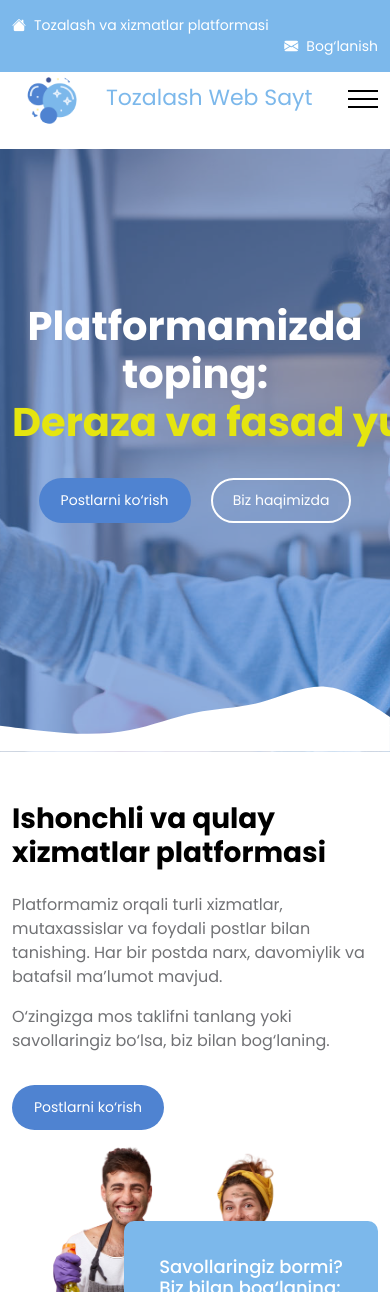
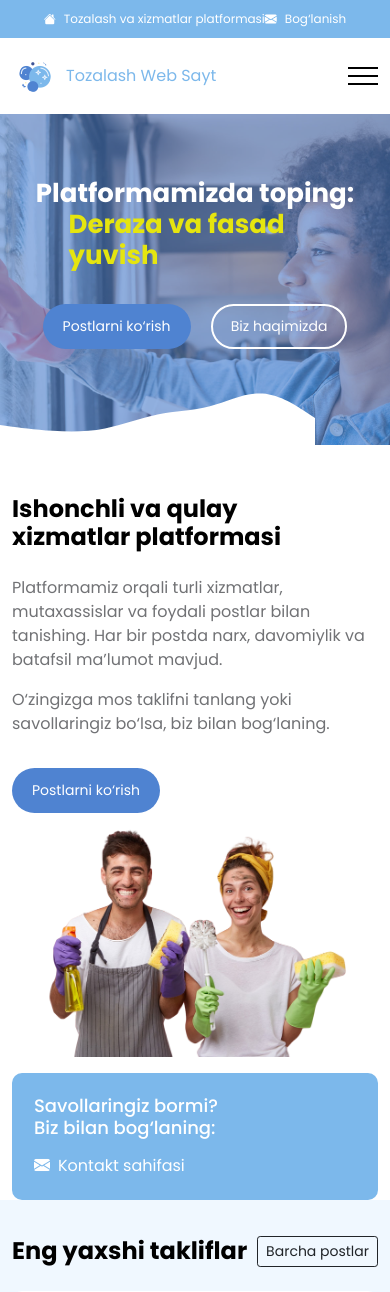
Before and after one commit to NosirbekDev9373/Laravel-for-testing-website, a Laravel app: page / in a window 390 px wide. Shown: the top 1292 px of the page. Run offline with Laravel 12, Linux system fonts and the light colour scheme; data comes from the database, SQL or seed files in the repository.

Commit message:
feat: improve mobile layout responsiveness

```diff
--- /dev/null
+++ b/public/css/mobile.css
@@ -0,0 +1,284 @@
+html {
+  -webkit-text-size-adjust: 100%;
+}
+
+body {
+  overflow-x: hidden;
+}
+
+img,
+video {
+  max-width: 100%;
+  height: auto;
+}
+
+.post-content {
+  overflow-wrap: anywhere;
+}
+
+@media (max-width: 991.98px) {
+  .site-header {
+    padding-top: 10px;
+    padding-bottom: 10px;
+  }
+
+  .site-header p,
+  .site-header p a {
+    font-size: 12px;
+  }
+
+  .navbar {
+    position: relative;
+    top: 0;
+    padding-top: 10px;
+    padding-bottom: 10px;
+  }
+
+  .navbar-brand {
+    display: inline-flex;
+    align-items: center;
+    max-width: calc(100% - 56px);
+    font-size: 16px;
+  }
+
+  .navbar-brand .logo {
+    flex: 0 0 auto;
+    width: 46px;
+    height: 46px;
+    padding: 7px;
+  }
+
+  .navbar-brand span {
+    overflow: hidden;
+    text-overflow: ellipsis;
+    white-space: nowrap;
+  }
+
+  .navbar-collapse {
+    max-height: calc(100vh - 140px);
+    overflow-y: auto;
+    margin-top: 10px;
+  }
+
+  .navbar-expand-lg .navbar-nav {
+    padding-bottom: 12px;
+  }
+
+  .navbar-expand-lg .navbar-nav .nav-link {
+    margin: 3px 12px;
+  }
+
+  .navbar-expand-lg .navbar-nav .nav-link.custom-btn {
+    width: calc(100% - 24px);
+    margin: 6px 12px;
+    text-align: center;
+  }
+
+  .navbar-nav .nav-item.ms-2,
+  .navbar-nav .nav-item.ms-3,
+  .navbar-nav .nav-item.ms-lg-3 {
+    margin-left: 0 !important;
+  }
+
+  .navbar-nav .dropdown-menu {
+    left: 0;
+    max-width: none;
+    margin-top: 0;
+    padding: 6px 0;
+  }
+
+  .navbar-nav .dropdown-item {
+    padding: 8px 16px;
+  }
+
+  .site-footer .col-lg-12.d-flex {
+    flex-wrap: wrap;
+    gap: 12px;
+  }
+
+  .site-footer .footer-menu.ms-5 {
+    margin-left: 0 !important;
+  }
+
+  .site-footer-bottom .text-end {
+    text-align: center !important;
+  }
+
+  .copyright-text {
+    margin-right: 0;
+  }
+}
+
+@media (max-width: 767.98px) {
+  h1 {
+    font-size: 32px;
+  }
+
+  h2 {
+    font-size: 24px;
+  }
+
+  h3 {
+    font-size: 22px;
+  }
+
+  h4 {
+    font-size: 18px;
+  }
+
+  .section-padding {
+    padding-top: 36px;
+    padding-bottom: 36px;
+  }
+
+  .hero-section {
+    min-height: 0;
+    padding-top: 64px;
+    padding-bottom: 88px;
+  }
+
+  .hero-section h1 {
+    font-size: 26px;
+    overflow-wrap: anywhere;
+  }
+
+  .hero-section .cd-words-wrapper {
+    max-width: 100%;
+  }
+
+  .hero-section .cd-words-wrapper b {
+    white-space: normal;
+  }
+
+  .hero-section .custom-btn {
+    margin-bottom: 8px;
+  }
+
+  .hero-section svg {
+    height: 70px;
+    bottom: -1px;
+  }
+
+  .banner-section {
+    min-height: 190px;
+    padding-top: 42px;
+    padding-bottom: 28px;
+  }
+
+  .banner-section h1 {
+    font-size: 26px;
+    overflow-wrap: anywhere;
+  }
+
+  .banner-section .breadcrumb {
+    margin-top: 6px;
+    font-size: 12px;
+  }
+
+  .services-thumb {
+    padding: 16px;
+  }
+
+  .services-thumb .row {
+    --bs-gutter-x: 0;
+  }
+
+  .services-image,
+  .team-image {
+    aspect-ratio: 16 / 10;
+  }
+
+  .services-icon-wrap {
+    font-size: 12px;
+    padding: 6px 10px;
+  }
+
+  .services-info {
+    margin-top: 14px !important;
+  }
+
+  .services-detail-section .services-info {
+    padding-right: 0 !important;
+    padding-left: 0 !important;
+  }
+
+  .services-title {
+    font-size: 18px;
+  }
+
+  .services-info p {
+    font-size: 14px;
+  }
+
+  .services-info .badge {
+    font-size: 11px;
+  }
+
+  .custom-btn {
+    font-size: 14px;
+    padding: 10px 18px;
+  }
+
+  .custom-block-wrap .custom-block {
+    position: static;
+    margin-top: 16px;
+  }
+
+  .custom-block {
+    padding: 22px;
+  }
+
+  .featured-block {
+    padding: 18px;
+  }
+
+  .site-footer {
+    padding-top: 32px;
+  }
+
+  .site-footer-bottom {
+    margin-top: 28px;
+    padding-top: 18px;
+    padding-bottom: 18px;
+  }
+
+  .footer-menu {
+    column-count: 1;
+  }
+
+  .form-control,
+  .form-select,
+  textarea {
+    font-size: 16px;
+  }
+}
+
+@media (max-width: 575.98px) {
+  .site-header .row > div {
+    justify-content: center;
+    row-gap: 4px;
+    text-align: center;
+  }
+
+  .site-header p {
+    margin-right: 0 !important;
+  }
+
+  .site-header .site-header-icon-wrap {
+    margin-left: 0 !important;
+  }
+
+  .banner-section {
+    min-height: 170px;
+    padding-top: 34px;
+    padding-bottom: 24px;
+  }
+
+  .services-thumb {
+    padding: 14px;
+  }
+
+  .site-footer-bottom .col-12 {
+    text-align: center !important;
+  }
+}
--- a/resources/views/components/layouts/main.blade.php
+++ b/resources/views/components/layouts/main.blade.php
@@ -21,6 +21,8 @@
     <link href="{{ asset('css/bootstrap-icons.css') }}" rel="stylesheet">
 
     <link href="{{ asset('css/tooplate-clean-work.css') }}" rel="stylesheet">
+
+    <link href="{{ asset('css/mobile.css') }}" rel="stylesheet">
 
     {{--@vite(['resources/css/app.css', 'resources/js/app.js'])--}}
 </head>
```
